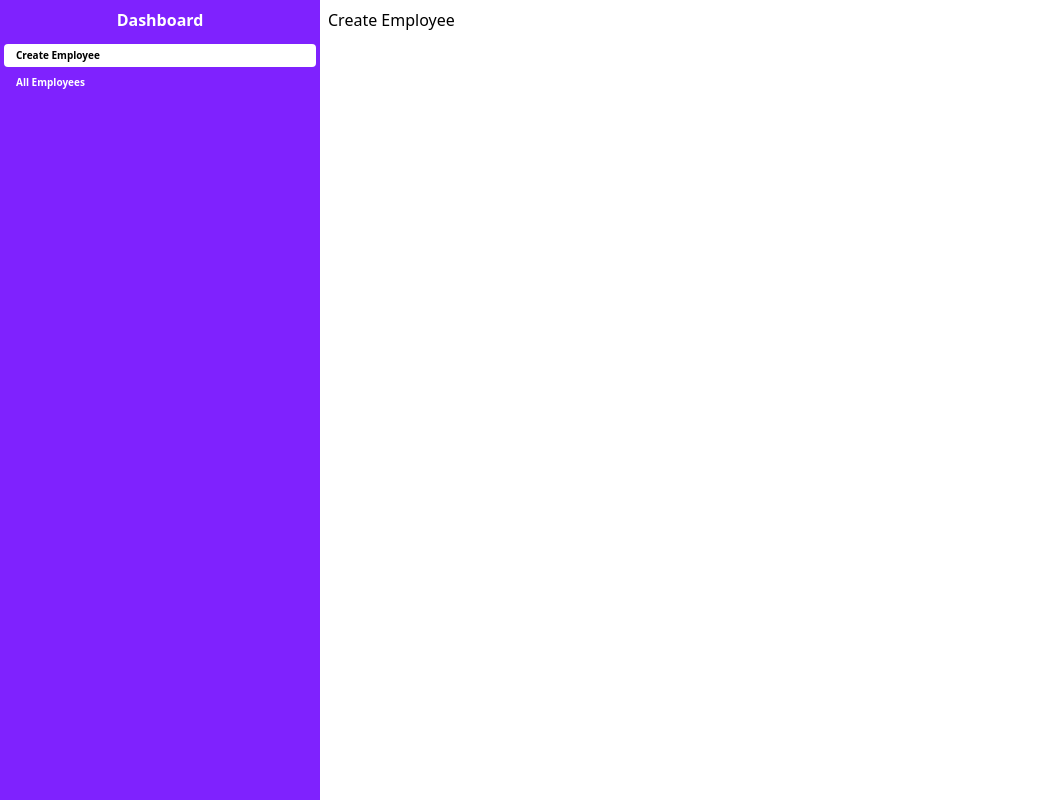
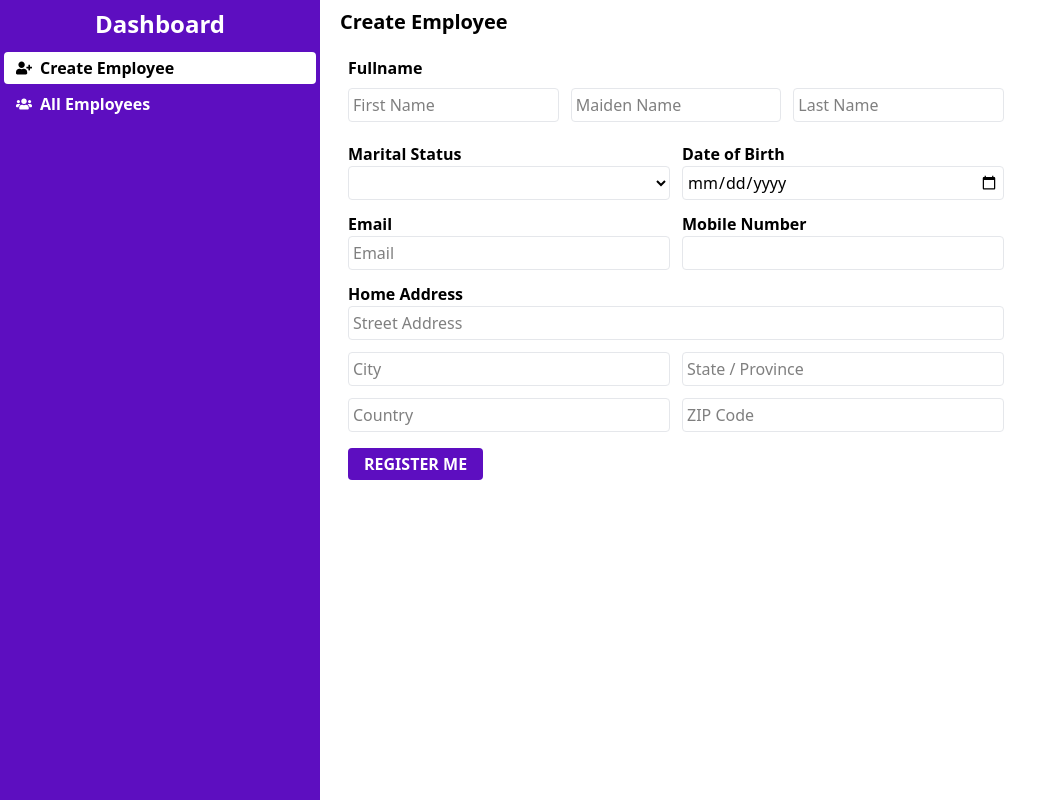
Before and after one commit to Sarvesh-1999/React---JNO-JRERTD-A2, a React (Vite) app: page / in a window 1280 px wide. Shown: the whole page, without its empty margins (0-1063 px from the left). Built offline with nearby package versions, Linux system fonts and the light colour scheme.

Commit message:
Create user form

```diff
--- a/src/Task1/AllUsers.jsx
+++ b/src/Task1/AllUsers.jsx
@@ -1,9 +1,11 @@
-import React from 'react'
+import React from "react";
 
 const AllUsers = () => {
   return (
-    <div>AllUsers</div>
-  )
-}
+    <section className="p-2">
+      <h1>All Employees</h1>
+    </section>
+  );
+};
 
-export default AllUsers
+export default AllUsers;
--- a/src/Task1/CreateUser.jsx
+++ b/src/Task1/CreateUser.jsx
@@ -2,8 +2,136 @@ import React from "react";
 
 const CreateUser = () => {
   return (
-    <section className="p-2">
-      <h1>Create Employee</h1>
+    <section className="py-2 px-5">
+      <h1 className="font-extrabold text-xl">Create Employee</h1>
+
+      <form className="p-2 w-2xl mt-3">
+        {/* FULLNAME */}
+        <div>
+          <label className="font-semibold" htmlFor="fullname">
+            Fullname
+          </label>
+          <div className="py-2 flex gap-3">
+            <input
+              className="border border-gray-200 p-1 rounded w-full"
+              type="text"
+              placeholder="First Name"
+            />
+            <input
+              className="border border-gray-200 p-1 rounded w-full"
+              type="text"
+              placeholder="Maiden Name"
+            />
+            <input
+              className="border border-gray-200 p-1 rounded w-full"
+              type="text"
+              placeholder="Last Name"
+            />
+          </div>
+        </div>
+
+        {/* MARITAL STATUS AND DOB */}
+        <div className="flex gap-3 mt-3">
+          <div className="w-full">
+            <label className="font-semibold" htmlFor="maritalstatus">
+              Marital Status
+            </label>
+            <div>
+              <select
+                name="maritalstatus"
+                id="maritalstatus"
+                className="border border-gray-200 p-1 w-full rounded"
+              >
+                <option value="" selected disabled></option>
+                <option value="married">Married</option>
+                <option value="single">Single</option>
+              </select>
+            </div>
+          </div>
+
+          <div className=" w-full">
+            <label className="font-semibold" htmlFor="dob">
+              Date of Birth
+            </label>
+            <div>
+              <input
+                className="border border-gray-200 p-1 rounded w-full"
+                type="date"
+              />
+            </div>
+          </div>
+        </div>
+
+        {/* EMAIL AND MOBILE NUMBER */}
+        <div className="flex gap-3 mt-3">
+          <div className="w-full">
+            <label className="font-semibold" htmlFor="email">
+              Email
+            </label>
+            <div>
+              <input
+                className="border border-gray-200 p-1 rounded w-full"
+                type="email"
+                placeholder="Email"
+              />
+            </div>
+          </div>
+
+          <div className="w-full">
+            <label className="font-semibold" htmlFor="dob">
+              Mobile Number
+            </label>
+            <div>
+              <input
+                className="border border-gray-200 p-1 rounded w-full"
+                type="tel"
+              />
+            </div>
+          </div>
+        </div>
+
+        {/* HOME ADDRESS */}
+        <div className="mt-3">
+          <label className="font-semibold" htmlFor="address">
+            Home Address
+          </label>
+
+          <div>
+            <input
+              className="border border-gray-200 p-1 rounded w-full mb-3"
+              type="text"
+              placeholder="Street Address"
+            />
+
+            <div className="grid grid-cols-2 gap-3">
+              <input
+                className="border border-gray-200 p-1 rounded"
+                type="text"
+                placeholder="City"
+              />
+              <input
+                className="border border-gray-200 p-1 rounded"
+                type="text"
+                placeholder="State / Province"
+              />
+              <input
+                className="border border-gray-200 p-1 rounded"
+                type="text"
+                placeholder="Country"
+              />
+              <input
+                className="border border-gray-200 p-1 rounded"
+                type="text"
+                placeholder="ZIP Code"
+              />
+            </div>
+          </div>
+        </div>
+
+        <button className="bg-violet-800 cursor-pointer hover:bg-violet-900 transition text-white font-semibold px-4 py-1 mt-4 rounded">
+          REGISTER ME
+        </button>
+      </form>
     </section>
   );
 };
--- a/src/Task1/Dashboard.jsx
+++ b/src/Task1/Dashboard.jsx
@@ -1,25 +1,29 @@
 import React, { useState } from "react";
 import CreateUser from "./CreateUser";
 import AllUsers from "./AllUsers";
+import { FaUserPlus } from "react-icons/fa";
+import { FaUsers } from "react-icons/fa";
 
 const Dashboard = () => {
   const [currentTab, setCurrentTab] = useState("createEmp");
 
   return (
     <main className="h-screen w-full flex">
-      <aside className="h-full w-3/12 bg-violet-600 text-white">
-        <h3 className="font-extrabold text-center p-2">Dashboard</h3>
+      <aside className="h-full w-3/12 bg-violet-800 text-white">
+        <h3 className="font-extrabold text-center p-2 text-2xl">Dashboard</h3>
 
         <div
           onClick={() => setCurrentTab("createEmp")}
-          className={`${currentTab === "createEmp" && "bg-white text-black"} text-[10px] px-3 py-1 m-1 rounded font-semibold transition delay-75 duration-300 ease-in-out cursor-pointer`}
+          className={`${currentTab === "createEmp" && "bg-white text-black"} px-3 py-1 m-1 rounded font-semibold transition delay-75 duration-300 ease-in-out cursor-pointer flex items-center gap-2`}
         >
+          <FaUserPlus />
           Create Employee
         </div>
         <div
           onClick={() => setCurrentTab("allEmp")}
-          className={`${currentTab === "allEmp" && "bg-white text-black"} text-[10px] px-3 py-1 m-1 rounded font-semibold transition delay-75 duration-300 ease-in-out cursor-pointer`}
+          className={`${currentTab === "allEmp" && "bg-white text-black"}  px-3 py-1 m-1 rounded font-semibold transition delay-75 duration-300 ease-in-out cursor-pointer flex items-center gap-2`}
         >
+          <FaUsers />
           All Employees
         </div>
       </aside>
```
